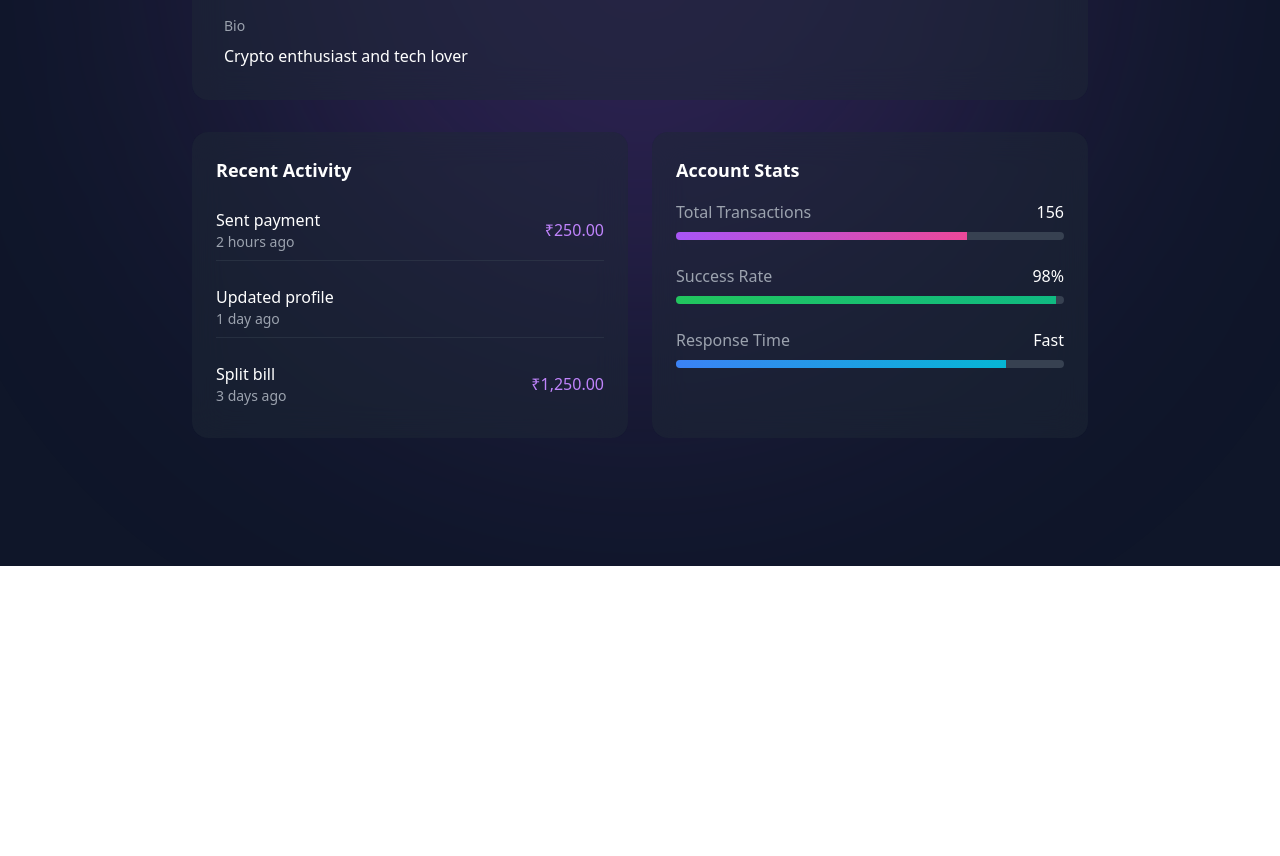
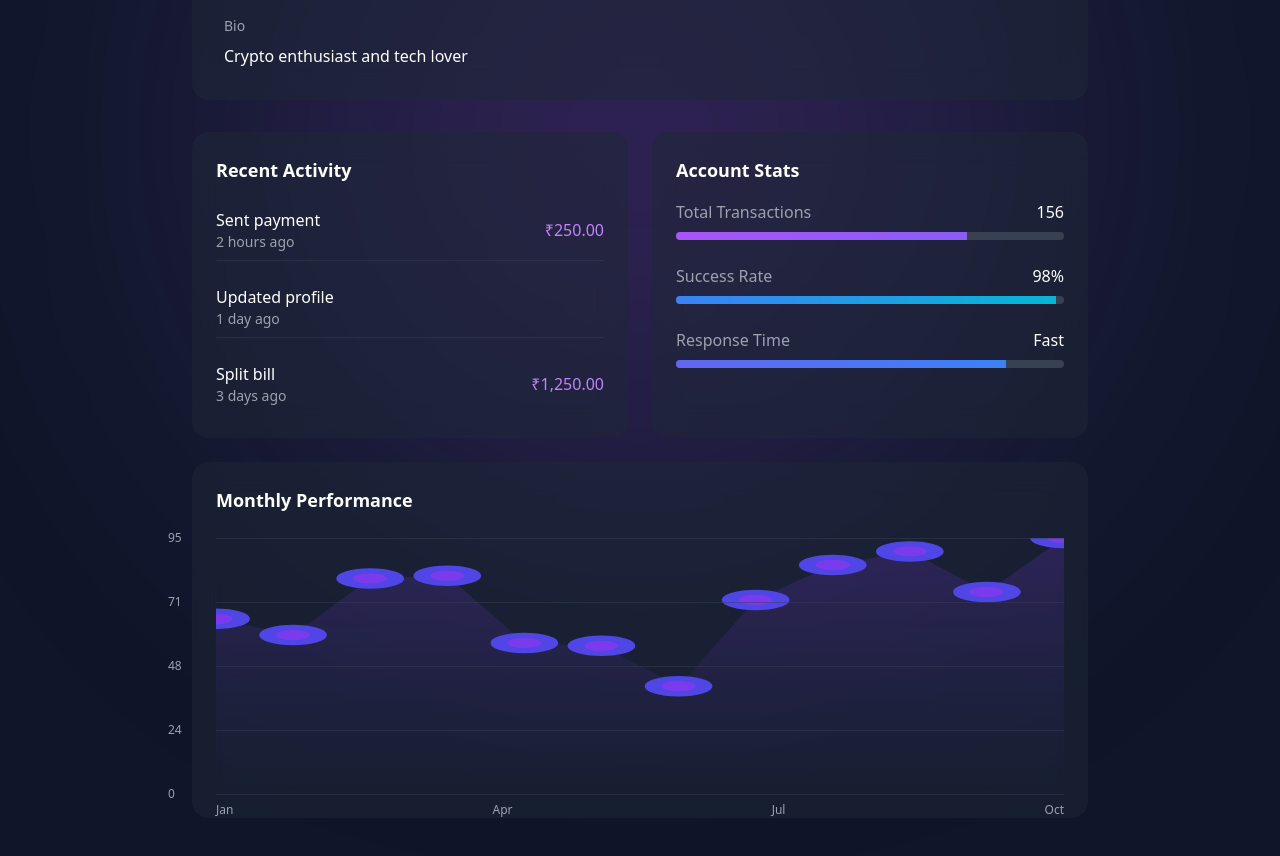
Before and after one commit to kanaksharma67/transccrypt, a React (Vite) app: page /profile in a window 1280 px wide. Shown: the part 680-1536 px from the top of the page. Before the commit the page ends 1246 px from the top, so only its background shows below. Built offline with nearby package versions, Linux system fonts and the light colour scheme.

Commit message:
profile done

```diff
--- a/src/pages/Profile.tsx
+++ b/src/pages/Profile.tsx
@@ -1,4 +1,4 @@
-import React, { useState } from 'react';
+import React, { useState, useRef } from 'react';
 import { motion } from 'framer-motion';
 import { Camera, Edit2, Shield, Bell, Key, Wallet, Globe, Moon, Sun, ChevronRight, LogOut } from 'lucide-react';
 import { Slider } from '@/components/ui/slider';
@@ -12,32 +12,104 @@ const Profile = () => {
     location: 'New York, USA',
     bio: 'Crypto enthusiast and tech lover'
   });
-
+  const [profileImage, setProfileImage] = useState('https://images.unsplash.com/photo-1535713875002-d1d0cf377fde?ixlib=rb-4.0.3&ixid=MnwxMjA3fDB8MHxwaG90by1wYWdlfHx8fGVufDB8fHx8&auto=format&fit=crop&w=200&h=200&q=80');
   const [isDarkMode, setIsDarkMode] = useState(true);
+  const fileInputRef = useRef<HTMLInputElement>(null);
 
   const handleSave = () => {
     setIsEditing(false);
     // Add API call to save profile data
   };
 
+  const handleImageChange = (e: React.ChangeEvent<HTMLInputElement>) => {
+    const file = e.target.files?.[0];
+    if (file) {
+      const reader = new FileReader();
+      reader.onload = (event) => {
+        if (event.target?.result) {
+          setProfileImage(event.target.result as string);
+        }
+      };
+      reader.readAsDataURL(file);
+    }
+  };
+
+  const triggerFileInput = () => {
+    fileInputRef.current?.click();
+  };
+
+  // Graph data for stats
+  const statsData = [
+    { label: 'Jan', value: 65 },
+    { label: 'Feb', value: 59 },
+    { label: 'Mar', value: 80 },
+    { label: 'Apr', value: 81 },
+    { label: 'May', value: 56 },
+    { label: 'Jun', value: 55 },
+    { label: 'Jul', value: 40 },
+    { label: 'Aug', value: 72 },
+    { label: 'Sep', value: 85 },
+    { label: 'Oct', value: 90 },
+    { label: 'Nov', value: 75 },
+    { label: 'Dec', value: 95 }
+  ];
+
+  const maxValue = Math.max(...statsData.map(item => item.value));
+
+  // Points for the line graph
+  const getPointCoordinates = (index: number, value: number, totalPoints: number) => {
+    const x = (index / (totalPoints - 1)) * 100;
+    const y = 100 - (value / maxValue) * 100;
+    return { x, y };
+  };
+
+  // Generate path data for the line graph
+  const generatePathData = () => {
+    let pathData = '';
+    statsData.forEach((item, index) => {
+      const { x, y } = getPointCoordinates(index, item.value, statsData.length);
+      if (index === 0) {
+        pathData += `M ${x} ${y}`;
+      } else {
+        pathData += ` L ${x} ${y}`;
+      }
+    });
+    return pathData;
+  };
+
   return (
     <div className="min-h-screen py-12 px-4 sm:px-6 lg:px-8 mt-14">
       <div className="max-w-4xl mx-auto space-y-8">
         {/* Profile Header */}
-        <div className="bg-gray-800/50 backdrop-blur-lg rounded-2xl p-8 relative overflow-hidden">
+        <motion.div
+          initial={{ opacity: 0, y: 20 }}
+          animate={{ opacity: 1, y: 0 }}
+          transition={{ duration: 0.5 }}
+          className="bg-gray-800/50 backdrop-blur-lg rounded-2xl p-8 relative overflow-hidden"
+        >
           <div className="absolute top-0 right-0 w-64 h-64 bg-purple-500/10 rounded-full blur-3xl -z-10"></div>
           <div className="flex items-center gap-6">
             <div className="relative group">
-              <div className="w-24 h-24 rounded-full bg-gradient-to-r from-purple-500 to-pink-500 p-1">
+              <div className="w-24 h-24 rounded-full bg-gradient-to-r from-purple-500 to-violet-500 p-1">
                 <img
-                  src="https://images.unsplash.com/photo-1535713875002-d1d0cf377fde?ixlib=rb-4.0.3&ixid=MnwxMjA3fDB8MHxwaG90by1wYWdlfHx8fGVufDB8fHx8&auto=format&fit=crop&w=200&h=200&q=80"
+                  src={profileImage}
                   alt="Profile"
                   className="w-full h-full object-cover rounded-full"
                 />
               </div>
-              <button className="absolute bottom-0 right-0 bg-purple-500 p-2 rounded-full opacity-0 group-hover:opacity-100 transition-opacity">
+              <button
+                onClick={triggerFileInput}
+                className="absolute bottom-0 right-0 bg-purple-500 p-2 rounded-full opacity-0 group-hover:opacity-100 transition-opacity hover:bg-purple-600"
+              >
                 <Camera size={16} className="text-white" />
               </button>
+              <input
+                type="file"
+                ref={fileInputRef}
+                onChange={handleImageChange}
+                accept="image/*"
+                className="hidden"
+              />
             </div>
 
             <div className="flex-1">
@@ -63,10 +135,15 @@ const Profile = () => {
               </div>
             </div>
           </div>
-        </div>
+        </motion.div>
 
         {/* Profile Details */}
-        <div className="bg-gray-800/50 backdrop-blur-lg rounded-2xl p-8">
+        <motion.div
+          initial={{ opacity: 0, y: 20 }}
+          animate={{ opacity: 1, y: 0 }}
+          transition={{ duration: 0.5, delay: 0.1 }}
+          className="bg-gray-800/50 backdrop-blur-lg rounded-2xl p-8"
+        >
           <h2 className="text-xl font-semibold mb-6">Profile Details</h2>
           {isEditing ? (
             <div className="space-y-6">
@@ -153,11 +230,17 @@ const Profile = () => {
               </div>
             </div>
           )}
-        </div>
+        </motion.div>
 
         {/* Activity & Stats */}
+        <div className="space-y-6">
           <div className="grid grid-cols-1 md:grid-cols-2 gap-6">
-          <div className="bg-gray-800/50 backdrop-blur-lg rounded-2xl p-6">
+            <motion.div
+              initial={{ opacity: 0, y: 20 }}
+              animate={{ opacity: 1, y: 0 }}
+              transition={{ duration: 0.5, delay: 0.2 }}
+              className="bg-gray-800/50 backdrop-blur-lg rounded-2xl p-6"
+            >
               <h3 className="text-lg font-semibold mb-4">Recent Activity</h3>
               <div className="space-y-4">
                 {[
@@ -165,7 +248,11 @@ const Profile = () => {
                   { action: 'Updated profile', amount: null, time: '1 day ago' },
                   { action: 'Split bill', amount: '₹1,250.00', time: '3 days ago' }
                 ].map((activity, i) => (
-                <div key={i} className="flex items-center justify-between py-2 border-b border-gray-700/50 last:border-0">
+                  <motion.div
+                    key={i}
+                    whileHover={{ scale: 1.02 }}
+                    className="flex items-center justify-between py-2 border-b border-gray-700/50 last:border-0"
+                  >
                     <div>
                       <p className="font-medium">{activity.action}</p>
                       <p className="text-sm text-gray-400">{activity.time}</p>
@@ -173,12 +260,17 @@ const Profile = () => {
                     {activity.amount && (
                       <span className="text-purple-400">{activity.amount}</span>
                     )}
-                </div>
+                  </motion.div>
                 ))}
               </div>
-          </div>
+            </motion.div>
 
-          <div className="bg-gray-800/50 backdrop-blur-lg rounded-2xl p-6">
+            <motion.div
+              initial={{ opacity: 0, y: 20 }}
+              animate={{ opacity: 1, y: 0 }}
+              transition={{ duration: 0.5, delay: 0.3 }}
+              className="bg-gray-800/50 backdrop-blur-lg rounded-2xl p-6"
+            >
               <h3 className="text-lg font-semibold mb-4">Account Stats</h3>
               <div className="space-y-6">
                 <div>
@@ -187,7 +279,7 @@ const Profile = () => {
                     <span className="font-medium">156</span>
                   </div>
                   <div className="h-2 bg-gray-700 rounded-full overflow-hidden">
-                  <div className="h-full w-3/4 bg-gradient-to-r from-purple-500 to-pink-500"></div>
+                    <div className="h-full w-3/4 bg-gradient-to-r from-purple-500 to-violet-500"></div>
                   </div>
                 </div>
                 <div>
@@ -196,7 +288,7 @@ const Profile = () => {
                     <span className="font-medium">98%</span>
                   </div>
                   <div className="h-2 bg-gray-700 rounded-full overflow-hidden">
-                  <div className="h-full w-[98%] bg-gradient-to-r from-green-500 to-emerald-500"></div>
+                    <div className="h-full w-[98%] bg-gradient-to-r from-blue-500 to-cyan-500"></div>
                   </div>
                 </div>
                 <div>
@@ -205,11 +297,109 @@ const Profile = () => {
                     <span className="font-medium">Fast</span>
                   </div>
                   <div className="h-2 bg-gray-700 rounded-full overflow-hidden">
-                  <div className="h-full w-[85%] bg-gradient-to-r from-blue-500 to-cyan-500"></div>
+                    <div className="h-full w-[85%] bg-gradient-to-r from-indigo-500 to-blue-500"></div>
                   </div>
                 </div>
               </div>
+            </motion.div>
           </div>
+
+          {/* Animated Line Graph */}
+          <motion.div
+            initial={{ opacity: 0, y: 20 }}
+            animate={{ opacity: 1, y: 0 }}
+            transition={{ duration: 0.5, delay: 0.4 }}
+            className="bg-gray-800/50 backdrop-blur-lg rounded-2xl p-6"
+          >
+            <h3 className="text-lg font-semibold mb-6">Monthly Performance</h3>
+            <div className="relative h-64">
+              {/* Grid lines */}
+              <div className="absolute inset-0 flex flex-col justify-between">
+                {[0, 25, 50, 75, 100].map((percent) => (
+                  <div key={percent} className="relative">
+                    <div className="absolute left-0 right-0 h-px bg-gray-700/50"></div>
+                    <span className="absolute left-0 -ml-12 top-1/2 transform -translate-y-1/2 text-xs text-gray-400">
+                      {Math.round((maxValue * (100 - percent)) / 100)}
+                    </span>
+                  </div>
+                ))}
+              </div>
+
+              {/* Graph area */}
+              <svg
+                viewBox="0 0 100 100"
+                preserveAspectRatio="none"
+                className="w-full h-full"
+              >
+                {/* Gradient area under line */}
+                <defs>
+                  <linearGradient id="graphGradient" x1="0%" y1="0%" x2="0%" y2="100%">
+                    <stop offset="0%" stopColor="rgba(124, 58, 237, 0.2)" />
+                    <stop offset="100%" stopColor="rgba(124, 58, 237, 0)" />
+                  </linearGradient>
+                </defs>
+
+                {/* Area path */}
+                <path
+                  d={`${generatePathData()} L 100 100 L 0 100 Z`}
+                  fill="url(#graphGradient)"
+                  className="transition-all duration-300"
+                />
+
+                {/* Main line */}
+                <motion.path
+                  d={generatePathData()}
+                  fill="none"
+                  stroke="url(#lineGradient)"
+                  strokeWidth="2"
+                  strokeLinecap="round"
+                  strokeLinejoin="round"
+                  initial={{ pathLength: 0 }}
+                  animate={{ pathLength: 1 }}
+                  transition={{ duration: 1.5 }}
+                >
+                  <defs>
+                    <linearGradient id="lineGradient" x1="0%" y1="0%" x2="100%" y2="0%">
+                      <stop offset="0%" stopColor="#8b5cf6" />
+                      <stop offset="50%" stopColor="#7c3aed" />
+                      <stop offset="100%" stopColor="#4f46e5" />
+                    </linearGradient>
+                  </defs>
+                </motion.path>
+
+                {/* Data points */}
+                {statsData.map((item, index) => {
+                  const { x, y } = getPointCoordinates(index, item.value, statsData.length);
+                  return (
+                    <motion.circle
+                      key={index}
+                      cx={x}
+                      cy={y}
+                      r="3"
+                      fill="#7c3aed"
+                      stroke="#4f46e5"
+                      strokeWidth="2"
+                      initial={{ scale: 0 }}
+                      animate={{ scale: 1 }}
+                      transition={{ delay: index * 0.05, type: 'spring' }}
+                      className="cursor-pointer hover:r-4 transition-all"
+                    >
+                      <title>
+                        {item.label}: {item.value}
+                      </title>
+                    </motion.circle>
+                  );
+                })}
+              </svg>
+
+              {/* X-axis labels */}
+              <div className="flex justify-between mt-2 text-xs text-gray-400">
+                {statsData.filter((_, i) => i % 3 === 0).map((item) => (
+                  <span key={item.label}>{item.label}</span>
+                ))}
+              </div>
+            </div>
+          </motion.div>
         </div>
       </div>
     </div>
--- a/src/pages/Settings.tsx
+++ b/src/pages/Settings.tsx
@@ -376,33 +376,6 @@ const Settings = () => {
           </div>
 
           <div className="space-y-6">
-            <div>
-              <h3 className="font-medium mb-4">Theme</h3>
-              <div className="flex gap-4">
-                <button
-                  onClick={() => handleThemeChange('light')}
-                  className={`flex-1 flex items-center justify-center gap-2 p-3 rounded-lg border ${
-                    theme === 'light'
-                      ? 'border-purple-500 bg-purple-500/20'
-                      : 'border-gray-700 hover:border-gray-600'
-                  }`}
-                >
-                  <Sun size={20} />
-                  <span>Light</span>
-                </button>
-                <button
-                  onClick={() => handleThemeChange('dark')}
-                  className={`flex-1 flex items-center justify-center gap-2 p-3 rounded-lg border ${
-                    theme === 'dark'
-                      ? 'border-purple-500 bg-purple-500/20'
-                      : 'border-gray-700 hover:border-gray-600'
-                  }`}
-                >
-                  <Moon size={20} />
-                  <span>Dark</span>
-                </button>
-              </div>
-            </div>
 
             <div>
               <h3 className="font-medium mb-4">Language</h3>
@@ -473,7 +446,7 @@ const Settings = () => {
         {/* Logout Button */}
         <button
           onClick={handleLogout}
-          className="w-full flex items-center justify-center gap-2 px-6 py-3 bg-red-500/20 text-red-400 rounded-lg hover:bg-red-500/30 transition-colors"
+          className="w-full flex items-center justify-center gap-2 px-6 py-3 bg-red-500 text-red-800 rounded-lg hover:bg-red-600 transition-colors"
         >
           <LogOut size={20} />
           <span>Logout</span>
```
Lines whose indentation alone changed are shown as unchanged.
